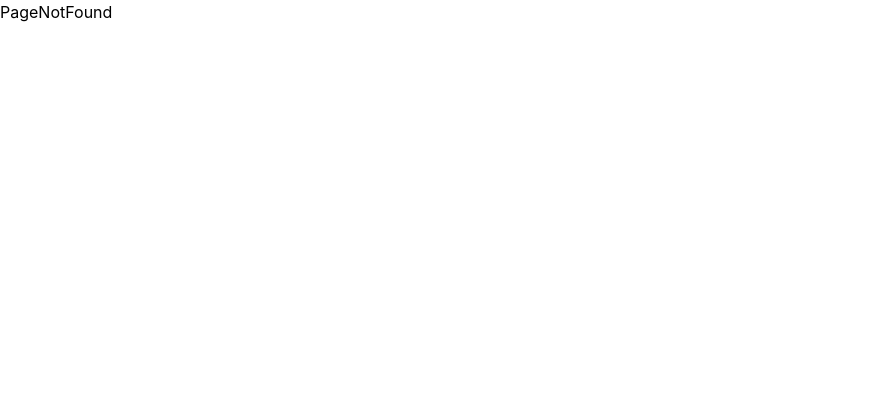
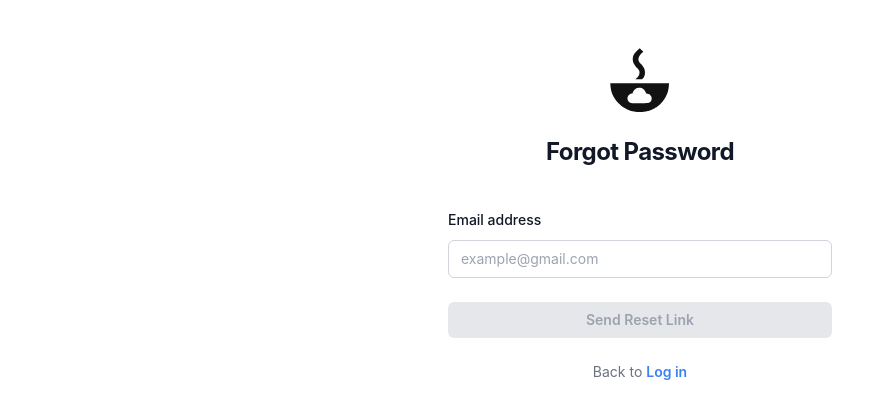
Before and after one commit to Bocyaa/KUK, a React (Vite) app: page /forgot-password in a window 1280 px wide. Shown: the top 418 px of the page, without its empty margins (0-894 px from the left). Built offline with nearby package versions, Linux system fonts and the light colour scheme.

Commit message:
Working on Reset Password

```diff
--- a/src/App.tsx
+++ b/src/App.tsx
@@ -14,6 +14,8 @@ import CompleteProfile from './pages/CompleteProfile.tsx';
 import AuthCallbackRedirect from './features/auth/AuthCallbackRedirect.tsx';
 import { QueryClient, QueryClientProvider } from '@tanstack/react-query';
 import { Toaster } from 'react-hot-toast';
+import ForgotPassword from './pages/ForgotPassword.tsx';
+import ResetPassword from './pages/ResetPassword.tsx';
 
 const queryClient = new QueryClient({
   defaultOptions: {
@@ -38,6 +40,8 @@ function App() {
               <Route path='settings' element={<Settings />} />
               <Route path='add-recipe' element={<AddRecipe />} />
             </Route>
+            <Route path='forgot-password' element={<ForgotPassword />} />
+            <Route path='reset-password' element={<ResetPassword />} />
             <Route path='complete-profile' element={<CompleteProfile />} />
             <Route path='auth/callback' element={<AuthCallbackRedirect />} />
             <Route path='register' element={<Register />} />
--- a/src/components/layout/BottomNav.tsx
+++ b/src/components/layout/BottomNav.tsx
@@ -56,7 +56,7 @@ function BottomNav() {
   ];
 
   return (
-    <nav className='fixed bottom-0 left-0 right-0 bg-white dark:bg-gray-900 border-t dark:border-gray-700 shadow-md flex justify-around items-center pt-3 pb-2 z-50'>
+    <nav className='fixed bottom-0 left-0 right-0 bg-white dark:bg-gray-900 border-t dark:border-gray-700 shadow-md flex justify-around items-center pt-2 pb-7 z-50 h-[90px]'>
       {navItems.map((item) => (
         <NavLink
           to={`/${item.key}`}
--- a/src/features/auth/AuthCallbackRedirect.tsx
+++ b/src/features/auth/AuthCallbackRedirect.tsx
@@ -1,26 +1,33 @@
 import { useEffect } from 'react';
-import { useNavigate } from 'react-router-dom';
+import { useNavigate, useSearchParams } from 'react-router-dom';
 import { supabase } from '../../lib/supabaseClient';
 
 function AuthCallbackRedirect() {
   const navigate = useNavigate();
+  const [searchParams] = useSearchParams();
+  const type = searchParams.get('type');
 
   useEffect(() => {
-    const checkProfile = async () => {
+    async function handleCallback() {
       const {
         data: { session },
       } = await supabase.auth.getSession();
 
-      const user = session?.user;
-      if (!user) {
+      if (!session?.user) {
         navigate('/login');
         return;
       }
 
+      if (type === 'recovery') {
+        navigate('/reset-password');
+        return;
+      }
+
+      // Existing profile check logic
       const { data: profile } = await supabase
         .from('profiles')
         .select('username, birthdate, country')
-        .eq('id', user.id)
+        .eq('id', session.user.id)
         .single();
 
       if (profile?.username && profile?.birthdate && profile?.country) {
@@ -28,10 +35,10 @@ function AuthCallbackRedirect() {
       } else {
         navigate('/complete-profile');
       }
-    };
+    }
 
-    checkProfile();
-  }, [navigate]);
+    handleCallback();
+  }, [navigate, type]);
 
   return <div className='text-center p-4'>Redirecting...</div>;
 }
--- /dev/null
+++ b/src/features/auth/useForgotPassword.ts
@@ -0,0 +1,35 @@
+import { useState } from 'react';
+import { supabase } from '../../lib/supabaseClient';
+import toast from 'react-hot-toast';
+
+export function useForgotPassword() {
+  const [isPending, setIsPending] = useState(false);
+  const [error, setError] = useState<string | null>(null);
+
+  async function sendResetLink(email: string) {
+    try {
+      setIsPending(true);
+      setError(null);
+
+      const { error: supabaseError } =
+        await supabase.auth.resetPasswordForEmail(email, {
+          redirectTo: `${window.location.origin}/auth/reset-password`,
+        });
+
+      if (supabaseError) {
+        setError(supabaseError.message);
+        toast.error('Faile to send reset link. Please try again.');
+        return;
+      }
+
+      toast.success('Reset link sent! Check your email.');
+    } catch {
+      setError('An unexpected error occurred!');
+      toast.error('An unexpected error occurred!');
+    } finally {
+      setIsPending(false);
+    }
+  }
+
+  return { sendResetLink, isPending, error };
+}
--- /dev/null
+++ b/src/features/auth/useResetPassword.ts
@@ -0,0 +1,33 @@
+import { useState } from 'react';
+import { useNavigate } from 'react-router-dom';
+import { supabase } from '../../lib/supabaseClient';
+import toast from 'react-hot-toast';
+
+export function useResetPassword() {
+  const [isPending, setIsPending] = useState(false);
+  const navigate = useNavigate();
+
+  async function resetPassword(newPassword: string) {
+    try {
+      setIsPending(true);
+
+      const { error } = await supabase.auth.updateUser({
+        password: newPassword,
+      });
+
+      if (error) {
+        toast.error(error.message);
+        return;
+      }
+
+      toast.success('Password reset successful!');
+      navigate('/login');
+    } catch {
+      toast.error('Failed to reset password');
+    } finally {
+      setIsPending(false);
+    }
+  }
+
+  return { resetPassword, isPending };
+}
--- a/src/pages/CompleteProfile.tsx
+++ b/src/pages/CompleteProfile.tsx
@@ -94,13 +94,13 @@ export default function CompleteProfile() {
   if (loading) return <div className='p-4 text-center'>Loading...</div>;
 
   return (
-    <div className='max-w-md mx-auto mt-10'>
+    <div className='flex min-h-full flex-1 flex-col justify-center px-6 py-12 lg:px-8'>
       <AuthTitle>Tell us about you</AuthTitle>
       <form
         onSubmit={handleSubmit}
         className='space-y-6 mt-10 sm:mx-auto sm:w-full sm:max-w-sm'
       >
-        <div>
+        <div className='flex flex-col gap-2'>
           <InputLabel>First Name</InputLabel>
           <Input
             id='first_name'
@@ -110,7 +110,7 @@ export default function CompleteProfile() {
           />
         </div>
 
-        <div>
+        <div className='flex flex-col gap-2'>
           <InputLabel>Last Name</InputLabel>
           <Input
             id='last_name'
@@ -120,7 +120,7 @@ export default function CompleteProfile() {
           />
         </div>
 
-        <div>
+        <div className='flex flex-col gap-2'>
           <InputLabel>Username</InputLabel>
           <Input
             id='username'
@@ -130,19 +130,20 @@ export default function CompleteProfile() {
           />
         </div>
 
-        <div>
+        <div className='flex flex-col gap-2'>
           <InputLabel>Birthday</InputLabel>
           <Input
             id='birthdate'
             type='date'
             required
+            placeholder='dd/mm/yyyy'
             value={form.birthdate}
             onChange={handleChange}
             onKeyDown={(e) => e.preventDefault()} // block typing
           />
         </div>
 
-        <div>
+        <div className='flex flex-col gap-2'>
           <InputLabel>Country</InputLabel>
           <Input
             id='country'
--- /dev/null
+++ b/src/pages/ForgotPassword.tsx
@@ -0,0 +1,62 @@
+import { useState } from 'react';
+import { useForgotPassword } from '../features/auth/useForgotPassword';
+import InputLabel from '../components/ui/InputLabel';
+import Input from '../components/ui/Input';
+import SubmitButton from '../components/ui/SubmitButton';
+import AuthTitle from '../components/ui/AuthTitle';
+import Logo from '../components/ui/Logo';
+import SwitchAuthLink from '../components/ui/SwitchAuthLink';
+
+function ForgotPassword() {
+  const [email, setEmail] = useState('');
+  const { sendResetLink, isPending } = useForgotPassword();
+
+  async function handleSubmit(e: React.FormEvent<HTMLFormElement>) {
+    e.preventDefault();
+    if (!email) return;
+    await sendResetLink(email);
+    setEmail('');
+  }
+
+  return (
+    <div className='flex min-h-full flex-1 flex-col justify-center px-6 py-12 lg:px-8'>
+      <div className='sm:mx-auto sm:w-full sm:max-w-sm'>
+        <Logo />
+        <AuthTitle>Forgot Password</AuthTitle>
+      </div>
+
+      <div className='mt-10 sm:mx-auto sm:w-full sm:max-w-sm'>
+        <form onSubmit={handleSubmit}>
+          <div className='space-y-6'>
+            <div>
+              <InputLabel>Email address</InputLabel>
+              <div className='mt-2'>
+                <Input
+                  id='email'
+                  type='email'
+                  autoComplete='email'
+                  placeholder='example@gmail.com'
+                  disabled={isPending}
+                  required
+                  value={email}
+                  onChange={(e) => setEmail(e.target.value)}
+                />
+              </div>
+            </div>
+
+            <div>
+              <SubmitButton
+                label='Send Reset Link'
+                disabled={!email || isPending}
+              />
+            </div>
+
+            <SwitchAuthLink question='Back to' linkText='Log in' to='login' />
+          </div>
+        </form>
+      </div>
+    </div>
+  );
+}
+
+export default ForgotPassword;
--- a/src/pages/Login.tsx
+++ b/src/pages/Login.tsx
@@ -13,6 +13,7 @@ import { validateForm } from '../features/auth/validateAuthForm';
 import { useLogin } from '../features/auth/useLogin';
 import { useGoogleAuth } from '../features/auth/useGoogleAuth';
 import { useAppleAuth } from '../features/auth/useAppleAuth';
+import { NavLink } from 'react-router-dom';
 
 function Login() {
   const [email, setEmail] = useState('');
@@ -74,12 +75,12 @@ function Login() {
                 <div className='flex items-center justify-between'>
                   <InputLabel>Password</InputLabel>
                   <div className='text-sm'>
-                    <a
-                      href='#'
+                    <NavLink
+                      to='/forgot-password'
                       className='text-blue-500 hover:underline font-semibold'
                     >
                       Forgot password?
-                    </a>
+                    </NavLink>
                   </div>
                 </div>
 
--- /dev/null
+++ b/src/pages/ResetPassword.tsx
@@ -0,0 +1,74 @@
+import { useState } from 'react';
+import { useResetPassword } from '../features/auth/useResetPassword';
+import toast from 'react-hot-toast';
+import Logo from '../components/ui/Logo';
+import AuthTitle from '../components/ui/AuthTitle';
+import InputLabel from '../components/ui/InputLabel';
+import Input from '../components/ui/Input';
+import SubmitButton from '../components/ui/SubmitButton';
+
+function ResetPassword() {
+  const [password, setPassword] = useState('');
+  const [confirmPassword, setConfirmPassword] = useState('');
+  const { resetPassword, isPending } = useResetPassword();
+
+  async function handleSubmit(e: React.FormEvent<HTMLFormElement>) {
+    e.preventDefault();
+
+    if (password !== confirmPassword) {
+      toast.error('Passwords do not match');
+      return;
+    }
+    await resetPassword(password);
+  }
+
+  return (
+    <div className='flex min-h-full flex-1 flex-col justify-center px-6 py-12 lg:px-8'>
+      <div className='sm:mx-auto sm:w-full sm:max-w-sm'>
+        <Logo />
+        <AuthTitle>Reset Your Password</AuthTitle>
+      </div>
+
+      <div className='mt-10 sm:mx-auto sm:w-full sm:max-w-sm'>
+        <form onSubmit={handleSubmit}>
+          <div className='space-y-6'>
+            <div>
+              <InputLabel>New Password</InputLabel>
+              <div className='mt-2'>
+                <Input
+                  id='password'
+                  type='password'
+                  required
+                  disabled={isPending}
+                  value={password}
+                  onChange={(e) => setPassword(e.target.value)}
+                />
+              </div>
+            </div>
+
+            <div>
+              <InputLabel>Confirm Password</InputLabel>
+              <div className='mt-2'>
+                <Input
+                  id='passwordConfirm'
+                  type='password'
+                  required
+                  disabled={isPending}
+                  value={confirmPassword}
+                  onChange={(e) => setConfirmPassword(e.target.value)}
+                />
+              </div>
+            </div>
+
+            <SubmitButton
+              label='Reset Password'
+              disabled={!password || !confirmPassword || isPending}
+            />
+          </div>
+        </form>
+      </div>
+    </div>
+  );
+}
+
+export default ResetPassword;
```
